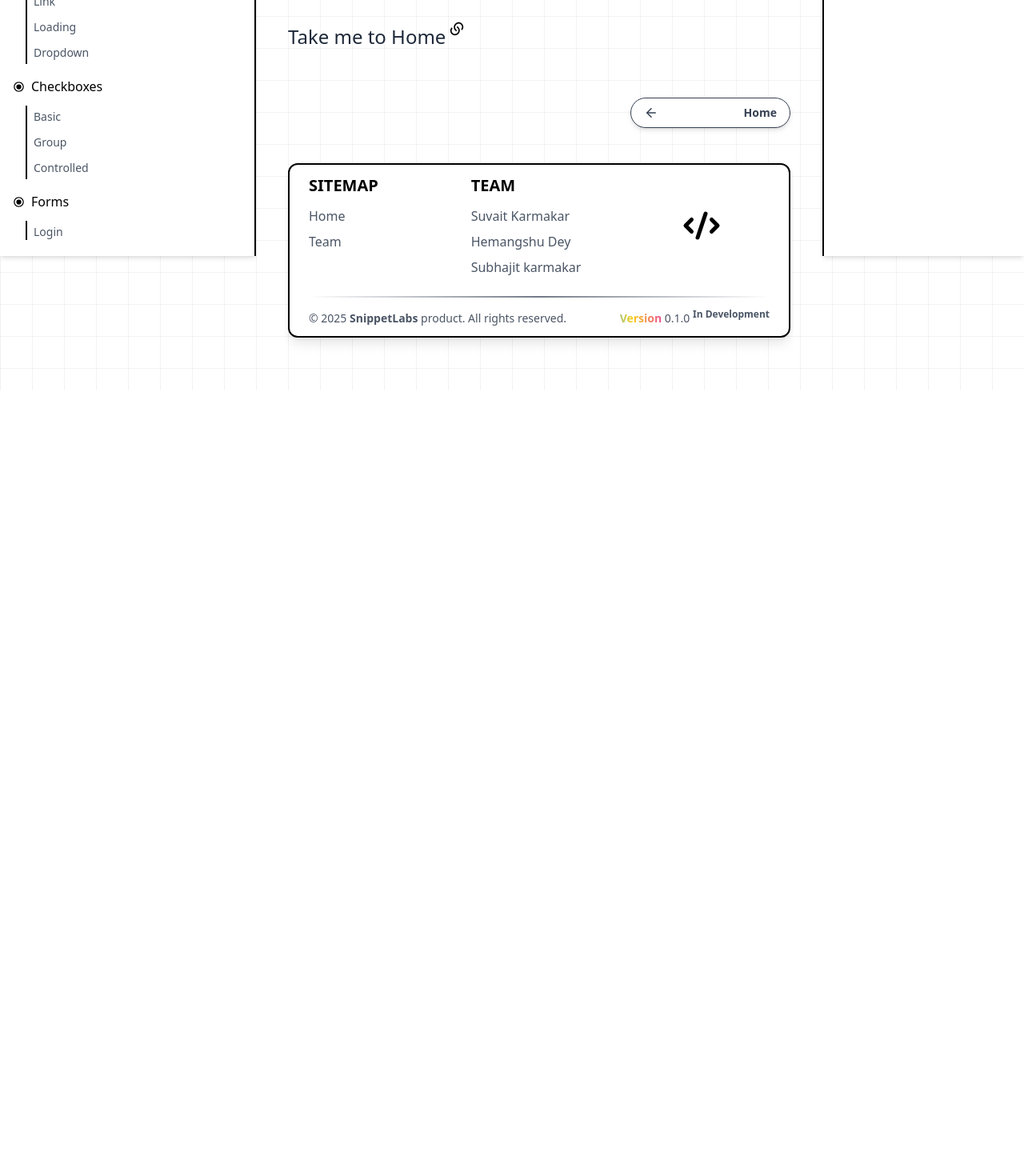
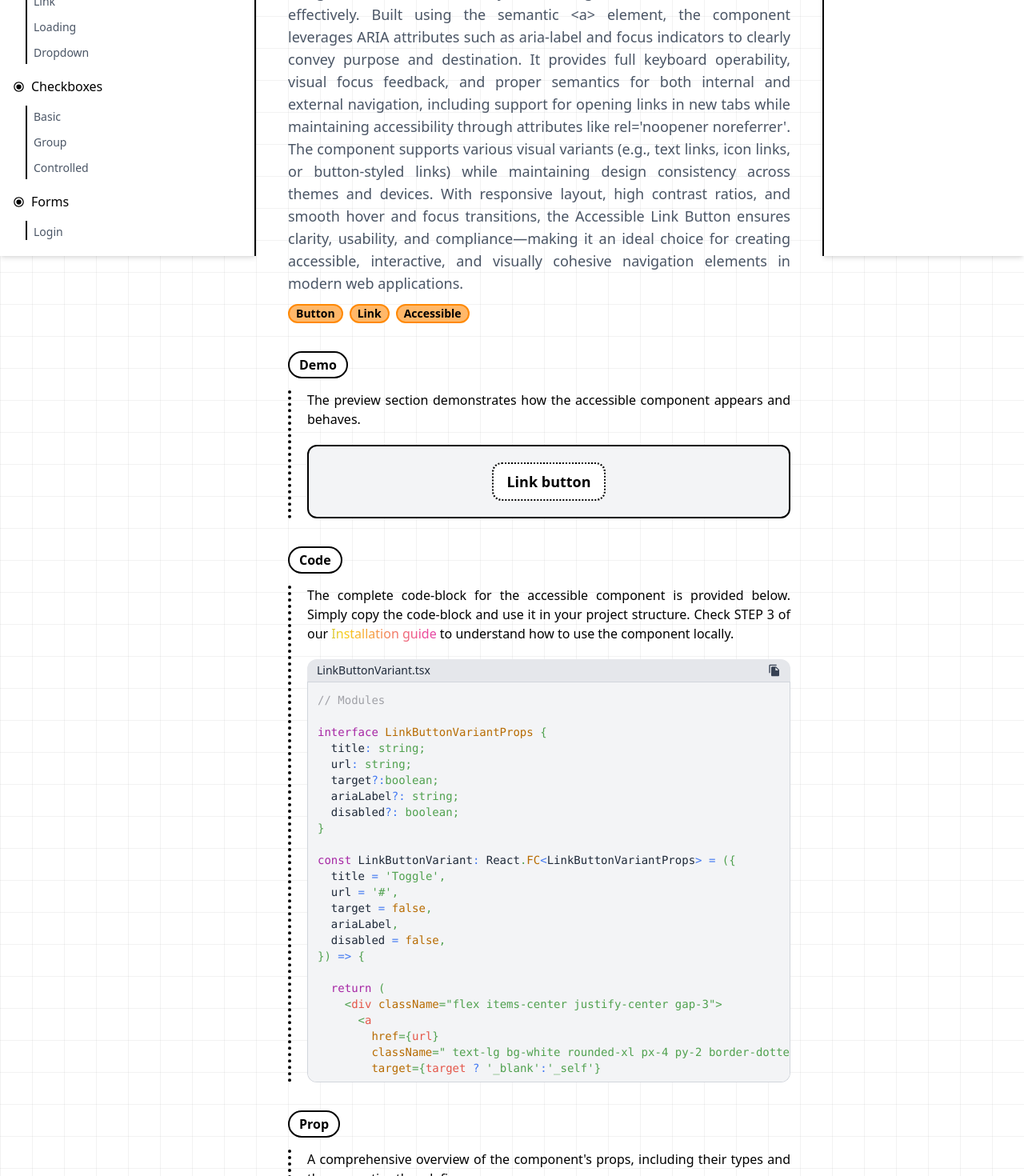
Before and after one commit to snippet-labs/COMPONENTLAB, a Next.js app: page /buttons/link in a window 1280 px wide. Before the commit this address had no page. Shown: the part 480-1950 px from the top of the page at 80% size. Before the commit the page ends 968 px from the top, so only its background shows below. Built offline with nearby package versions, Linux system fonts and the light colour scheme.

Commit message:
page(accessible-component-Link-button): Added link button and fixed some minor changes

```diff
--- /dev/null
+++ b/src/app/buttons/link/page.tsx
@@ -0,0 +1,71 @@
+'use client';
+
+// Modules
+import toast from 'react-hot-toast';
+import { LINK_BUTTON_VARIANT_TAGS } from '@/lab/AccessibleButtons/Link/LinkButtonTags';
+import LinkButtonVariant from '@/lab/AccessibleButtons/Link/LinkButtonVariant';
+import { LINK_BUTTON_VARIABLE_CODE } from '@/lab/AccessibleButtons/Link/LinkButtonVariant.code';
+import { columns, rows } from '@/lab/AccessibleButtons/Link/LinkButtonVariant.props';
+import { url } from 'inspector';
+import { div } from 'motion/react-client';
+import { ErrorBoundary } from '@/components/Error';
+import FallSafeComponent from '@/components/Error/FallSafeComponent';
+import Information from '@/components/Ui/Information/Information';
+import ProgressPanel from '@/components/Ui/ProgressPanel/ProgressPanel';
+import { TOGGLE_BUTTON_VARIANT_PROGRESS_ITEMS } from '../toggle/Toggle.progress';
+import Pagination from '@/components/Ui/Pagination/Pagination';
+import { BUTTON_ACCESSIBLE_COMPONENT_PAGINATION_LINKS } from '@/constants/Components/ButtonAccessibleComponentPaginationLinks';
+import Footer from '@/components/Ui/Footer/Footer';
+
+const LinkAccessibleButtonVariantPage = () => {
+  return (
+    <div className="min-h-screen">
+      <ProgressPanel tableOfContents={TOGGLE_BUTTON_VARIANT_PROGRESS_ITEMS} position="right" />
+      <ErrorBoundary errorComponent={FallSafeComponent}>
+        <div id="toggle-button">
+          <Information
+            variantTitle="Accessible Link Button"
+            variantDescription="The Accessible Link Button Component is an inclusive and adaptable UI element designed to combine the functionality of a link with the appearance and interactivity of a button. It fully adheres to WCAG and ARIA accessibility standards, ensuring that all users—including those using screen readers or keyboard navigation—can interact with it effectively.
+
+Built using the semantic <a> element, the component leverages ARIA attributes such as aria-label and focus indicators to clearly convey purpose and destination. It provides full keyboard operability, visual focus feedback, and proper semantics for both internal and external navigation, including support for opening links in new tabs while maintaining accessibility through attributes like rel='noopener noreferrer'.
+
+The component supports various visual variants (e.g., text links, icon links, or button-styled links) while maintaining design consistency across themes and devices. With responsive layout, high contrast ratios, and smooth hover and focus transitions, the Accessible Link Button ensures clarity, usability, and compliance—making it an ideal choice for creating accessible, interactive, and visually cohesive navigation elements in modern web applications."
+            variantTags={LINK_BUTTON_VARIANT_TAGS}
+            variantComponent={LinkButtonVariant}
+            variantComponentProps={{
+              title: 'Link button',
+              ariaLabel: 'Standard Link button',
+              disabled: false,
+              url: '#',
+              target: true,
+            }}
+            variantCode={LINK_BUTTON_VARIABLE_CODE}
+            variantFileName="LinkButtonVariant.tsx"
+            variantPropColumn={columns}
+            variantPropRow={rows}
+          />
+        </div>
+      </ErrorBoundary>
+      <ErrorBoundary errorComponent={FallSafeComponent}>
+        <div id="quick-links">
+          <Pagination
+            paginationTitle="Follow up with other available components"
+            cards={BUTTON_ACCESSIBLE_COMPONENT_PAGINATION_LINKS}
+            previousRoute="/buttons/toggle"
+            previousRouteTitle="Toggle"
+            nextRoute="/buttons/dropdown"
+            nextRouteTitle="Dropdown"
+            isExternalLink={false}
+          />
+        </div>
+      </ErrorBoundary>
+      <ErrorBoundary errorComponent={FallSafeComponent}>
+        <div id="know-more">
+          <Footer />
+        </div>
+      </ErrorBoundary>
+    </div>
+  );
+};
+
+export default LinkAccessibleButtonVariantPage;
--- a/src/app/buttons/toggle/page.tsx
+++ b/src/app/buttons/toggle/page.tsx
@@ -46,9 +46,9 @@ const ToogleAccessibleButtonVariantPage = () => {
           <Pagination
             paginationTitle="Follow up with other available components"
             cards={BUTTON_ACCESSIBLE_COMPONENT_PAGINATION_LINKS}
-            previousRoute="/button/reset"
+            previousRoute="/buttons/reset"
             previousRouteTitle="Reset"
-            nextRoute="/button/Link"
+            nextRoute="/buttons/link"
             nextRouteTitle="Link"
             isExternalLink={false}
           />
--- a/src/constants/Footer/FooterLinks.ts
+++ b/src/constants/Footer/FooterLinks.ts
@@ -10,7 +10,7 @@ export const FOOTER_LINKS = [
     title: 'TEAM',
     href: '/team',
     links: [
-      { label: 'Suvait Karmakar', href: 'https://www.linkedin.com/in/imsuvajitkarmakar/' },
+      { label: 'Suvajit Karmakar', href: 'https://www.linkedin.com/in/imsuvajitkarmakar/' },
       { label: 'Hemangshu Dey', href: 'https://www.linkedin.com/in/hemangshu-dey-2a2221276/' },
       {
         label: 'Subhajit karmakar',
--- /dev/null
+++ b/src/lab/AccessibleButtons/Link/LinkButtonTags.ts
@@ -0,0 +1,12 @@
+// Tags
+export const LINK_BUTTON_VARIANT_TAGS = [
+  {
+    name: 'Button',
+  },
+  {
+    name: 'Link',
+  },
+  {
+    name: 'Accessible',
+  },
+];
--- /dev/null
+++ b/src/lab/AccessibleButtons/Link/LinkButtonVariant.code.ts
@@ -0,0 +1,36 @@
+export const LINK_BUTTON_VARIABLE_CODE = `// Modules
+
+interface LinkButtonVariantProps {
+  title: string;
+  url: string;
+  target?:boolean;
+  ariaLabel?: string;
+  disabled?: boolean;
+}
+
+const LinkButtonVariant: React.FC<LinkButtonVariantProps> = ({
+  title = 'Toggle',
+  url = '#',
+  target = false,
+  ariaLabel,
+  disabled = false,
+}) => {
+
+  return (
+    <div className="flex items-center justify-center gap-3">
+      <a
+        href={url}
+        className=" text-lg bg-white rounded-xl px-4 py-2 border-dotted border-2 font-bold hover:border-solid hover:scale-110 hover:bg-black hover:text-white transition duration-250 ease-in-out disabled:opacity-50 disabled:cursor-not-allowed"
+        target={target ? '_blank':'_self'}
+      >
+        {title}
+      </a>
+    </div>
+  );
+};
+
+export default LinkButtonVariant;
+
+
+
+`;
--- /dev/null
+++ b/src/lab/AccessibleButtons/Link/LinkButtonVariant.props.ts
@@ -0,0 +1,12 @@
+// Modules
+import { Column, DataRow } from '@/types';
+
+// Standard-button-variant-props-details
+export const columns: Column[] = ['Prop', 'Type', 'Optional'];
+export const rows: DataRow[] = [
+  ['title', 'string', 'No'],
+  ['url', 'string', 'No'],
+  ['target', 'string', 'Yes'],
+  ['ariaLabel', 'string', 'Yes'],
+  ['disabled', 'boolean', 'Yes'],
+];
--- /dev/null
+++ b/src/lab/AccessibleButtons/Link/LinkButtonVariant.tsx
@@ -0,0 +1,32 @@
+// Modules
+
+interface LinkButtonVariantProps {
+  title: string;
+  url: string;
+  target?:boolean;
+  ariaLabel?: string;
+  disabled?: boolean;
+}
+
+const LinkButtonVariant: React.FC<LinkButtonVariantProps> = ({
+  title = 'Toggle',
+  url = '#',
+  target = false,
+  ariaLabel,
+  disabled = false,
+}) => {
+
+  return (
+    <div className="flex items-center justify-center gap-3">
+      <a
+        href={url}
+        className=" text-lg bg-white rounded-xl px-4 py-2 border-dotted border-2 font-bold hover:border-solid hover:scale-110 hover:bg-black hover:text-white transition duration-250 ease-in-out disabled:opacity-50 disabled:cursor-not-allowed"
+        target={target ? '_blank':'_self'}
+      >
+        {title}
+      </a>
+    </div>
+  );
+};
+
+export default LinkButtonVariant;
--- a/src/lab/AccessibleButtons/Toggle/ToggleButtonVariant.code.ts
+++ b/src/lab/AccessibleButtons/Toggle/ToggleButtonVariant.code.ts
@@ -1,38 +1,49 @@
 export const TOGGLE_BUTTON_VARIABLE_CODE = `// Modules
 import React from 'react';
+import { useState } from 'react';
 
-interface StandardButtonVariantProps {
-  title?: string;
+interface ToggleButtonVariantProps {
+  title: string;
   ariaLabel?: string;
-  onClick?: (event: React.MouseEvent<HTMLButtonElement>) => void;
+  onClick: (event: React.MouseEvent<HTMLButtonElement>) => void;
   disabled?: boolean;
 }
 
-const StandardButtonVariant: React.FC<StandardButtonVariantProps> = ({
-  title = 'Button',
+const ToggleButtonVariant: React.FC<ToggleButtonVariantProps> = ({
+  title = 'Toggle',
   ariaLabel,
   onClick,
   disabled = false,
 }) => {
+  const [isOn, setIsOn] = useState(false);
+
+  const handleToggle = (event: React.MouseEvent<HTMLButtonElement>) => {
+    setIsOn(!isOn);
+    onClick(event);
+  };
+
   return (
-    <button
-      type="button"
-      onClick={onClick}
-      disabled={disabled}
-      aria-label={ariaLabel || title}
-      className={\`px-7 py-1 rounded-xl border-dotted border-2 font-medium text-lg transition-all duration-300
-        focus:outline-none focus-visible:ring-2 focus-visible:ring-black focus-visible:ring-offset-2
-        \${
-          disabled
-            ? 'bg-gray-200 border-gray-300 text-gray-500 cursor-not-allowed'
-            : 'bg-white border-black text-black hover:bg-black hover:text-white hover:cursor-pointer'
+    <div className="flex items-center justify-center gap-3">
+      {title}
+      <button
+        onClick={(event) => {
+          handleToggle(event);
+        }}
+        aria-pressed={isOn}
+        className={\`relative w-14.5 h-8 flex items-center border-dotted border-2 rounded-full transition-colors duration-300 \${
+          isOn ? 'bg-black' : 'bg-gray-300'
         }\`}
-    >
-      {title}
-    </button>
+      >
+        <span
+          className={\`px-2 absolute left-1 w-6 h-6 bg-white rounded-full shadow-md transform transition-transform duration-300 \${
+            isOn ? 'translate-x-6' : 'translate-x-0'
+          }\`}
+        ></span>
+      </button>
+    </div>
   );
 };
 
-export default StandardButtonVariant;
+export default ToggleButtonVariant;
 
 `;
```
